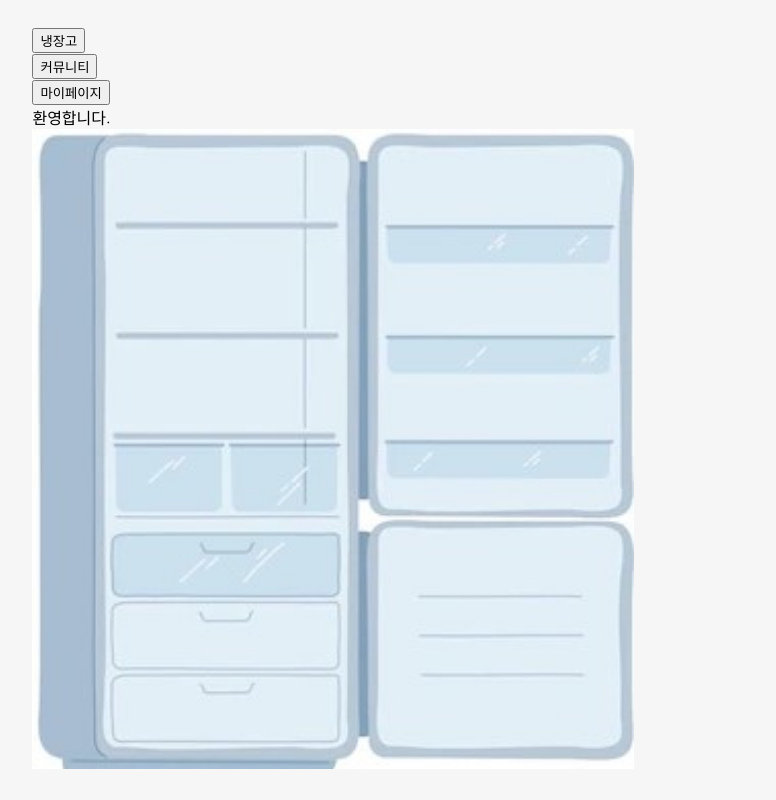
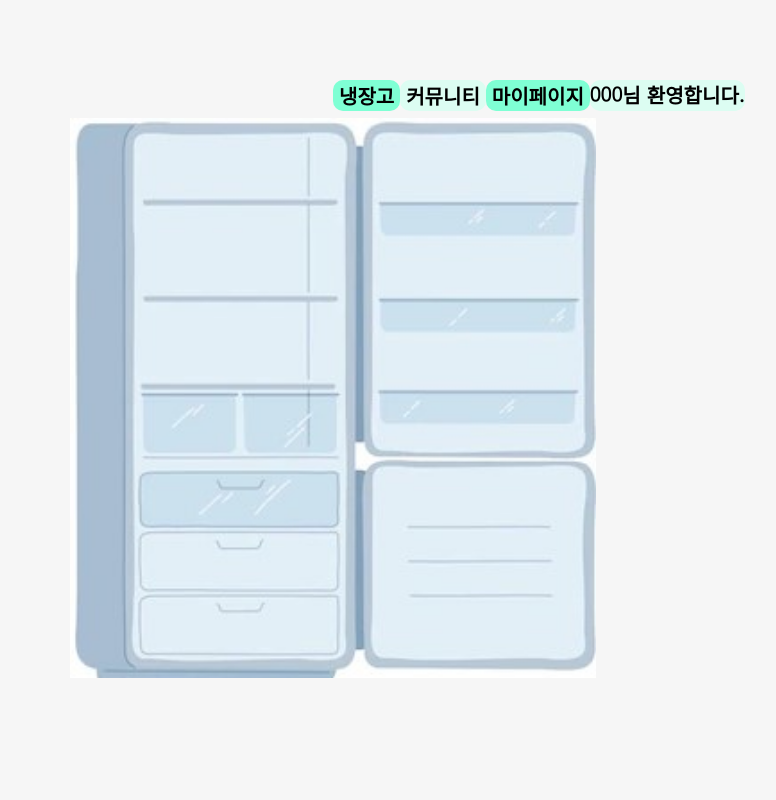
Before and after one commit to sm-CODE-IT/refrigerator, a React (Create React App) app in the folder frontend/: page /open in a window 1280 px wide. Shown: the whole page, without its empty margins (307-1083 px from the left). Built offline with nearby package versions, Linux system fonts and the light colour scheme.

Commit message:
메뉴바 완성 -css미완성

```diff
--- a/frontend/src/App.css
+++ b/frontend/src/App.css
@@ -58,7 +58,7 @@ body{
 
   position: absolute;
   left: 50%;
-  top: 50%;
+  top: 15%;
 
   display: flex;
   align-items: center;
@@ -66,7 +66,7 @@ body{
 
 
 .img_close img {
-  height: 80vh;
+  height: 50vh;
 }
 
 .startBtn {
@@ -90,5 +90,63 @@ body{
 
 
 .img_open img {
-  height: 80vh;
+  height: 70vh;
 }
+
+/* navigate */
+
+.header {
+  position: absolute;
+  left: 50%;
+  top: 10%;
+  margin-bottom: 20px;
+  display: flex;
+}
+
+.header_refrigerator {
+  font-family: "Gowun Dodum";
+  background-color: aquamarine;
+  cursor: pointer;
+
+  border: none;
+  border-radius: 10px;
+
+  font-size: 15pt;
+  font-weight: bold;
+}
+
+.header_Community {
+  font-family: "Gowun Dodum";
+  background-color:rgb(220, 253, 242);;
+  cursor: pointer;
+
+  border: none;
+  border-radius: 10px;
+
+  font-size: 15pt;
+  font-weight: bold;
+}
+
+.header_Mypage {
+  font-family: "Gowun Dodum";
+  background-color: aquamarine;
+  cursor: pointer;
+
+  border: none;
+  border-radius: 10px;
+
+  font-size: 15pt;
+  font-weight: bold;
+}
+
+.header_userinfo {
+  font-family: "Gowun Dodum";
+  background-color:rgb(220, 253, 242);
+
+  border: none;
+  border-radius: 10px;
+
+  font-size: 15pt;
+  font-weight: bold;
+
+}
--- a/frontend/src/util/Navigate.js
+++ b/frontend/src/util/Navigate.js
@@ -13,7 +13,7 @@ const Navigator =() => {
         navigate(`/mypage`);
     }
 
-    return <div>
+    return <div className="header">
         <div className="head_btn_left">
         <button className="header_refrigerator" onClick={goOpen}>
           냉장고
@@ -29,8 +29,8 @@ const Navigator =() => {
           마이페이지
         </button>
       </div>
-      <div className="head_userinfo">
-        환영합니다.
+      <div className="header_userinfo">
+        000님 환영합니다.
       </div>
     </div>
 };
```
